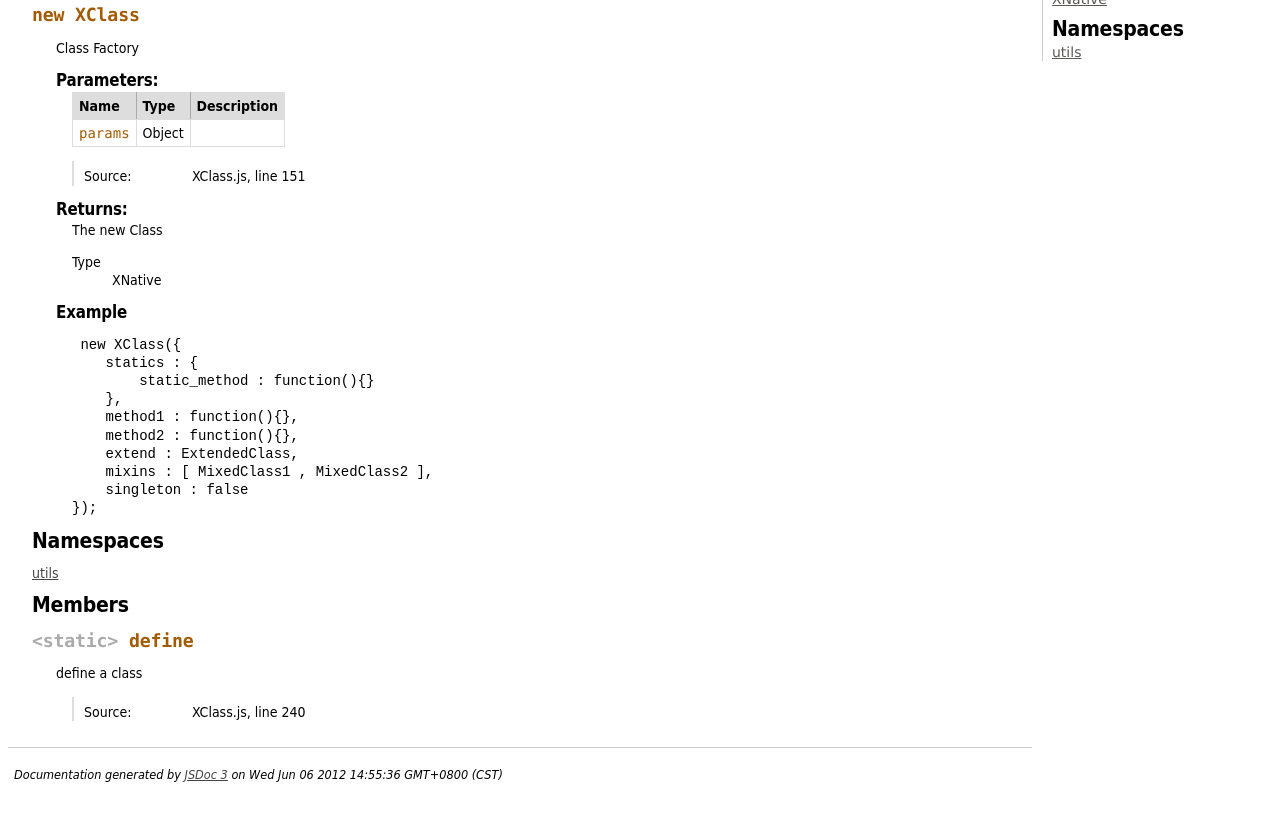
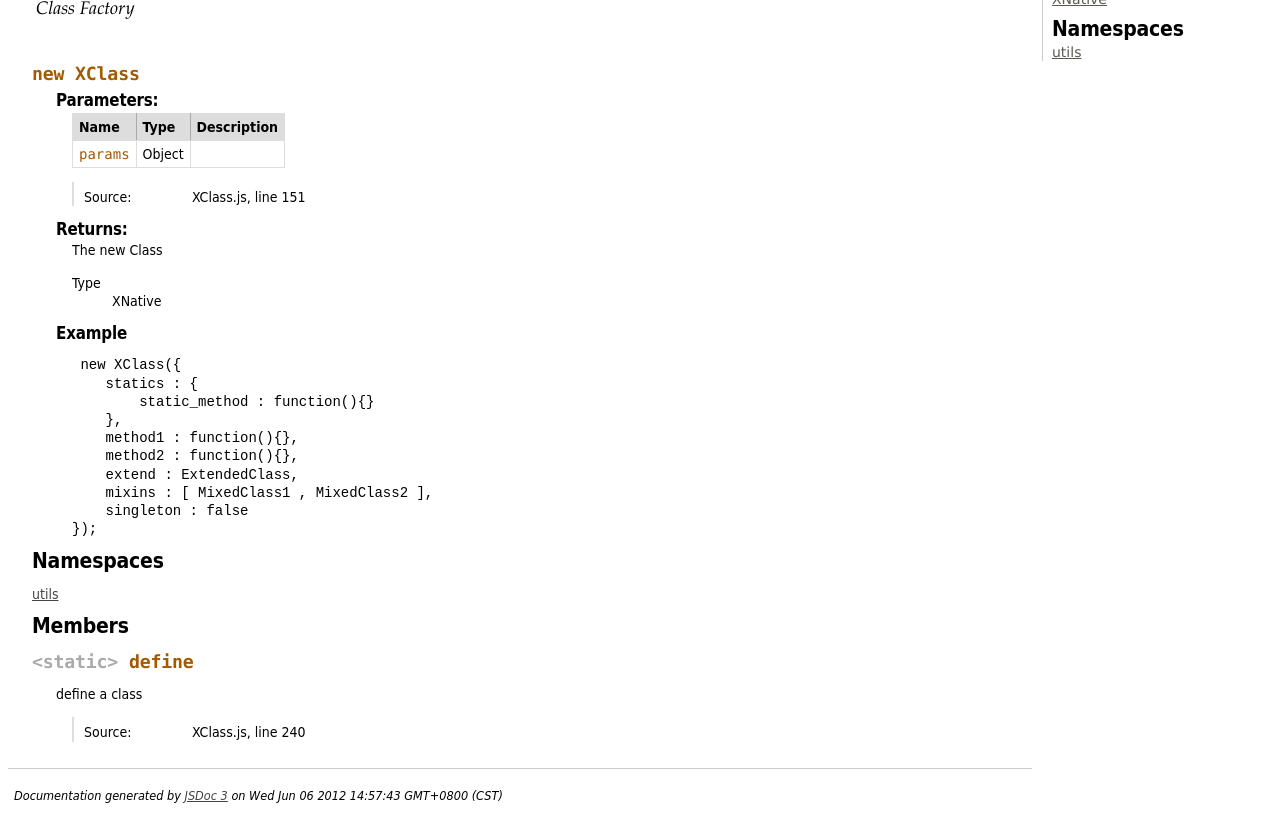
Before and after one commit to henry42/xclass, a plain HTML site: page doc/XClass.html in a window 1280 px wide. Shown: the part 104-923 px from the top of the page. Before the commit the page ends 902 px from the top, so only its background shows below. Drawn offline with Linux system fonts and the light colour scheme; a script that the page names is missing.

Commit message:
update docs

```diff
--- a/doc/XClass.html
+++ b/doc/XClass.html
@@ -28,6 +28,8 @@
     XClass
     </h2>
 
+        <div class="class-description">Class Factory</div>
+
 </header>
 
 <article>
@@ -43,10 +45,6 @@
 </dt>
 <dd>
 
-
-    <div class="description">
-        Class Factory
-    </div>
 
 
 
@@ -268,7 +266,7 @@
 <br clear="both">
 
 <footer>
-    Documentation generated by <a href="https://github.com/micmath/jsdoc">JSDoc 3</a> on Wed Jun 06 2012 14:55:36 GMT+0800 (CST)
+    Documentation generated by <a href="https://github.com/micmath/jsdoc">JSDoc 3</a> on Wed Jun 06 2012 14:57:43 GMT+0800 (CST)
 </footer>
 
 <script> sh_highlightDocument(); </script>
```
Also changed, not shown: doc/XClass.utils.html (+1 -1 lines), doc/XNative.html (+1 -1 lines), doc/index.html (+1 -1 lines).
